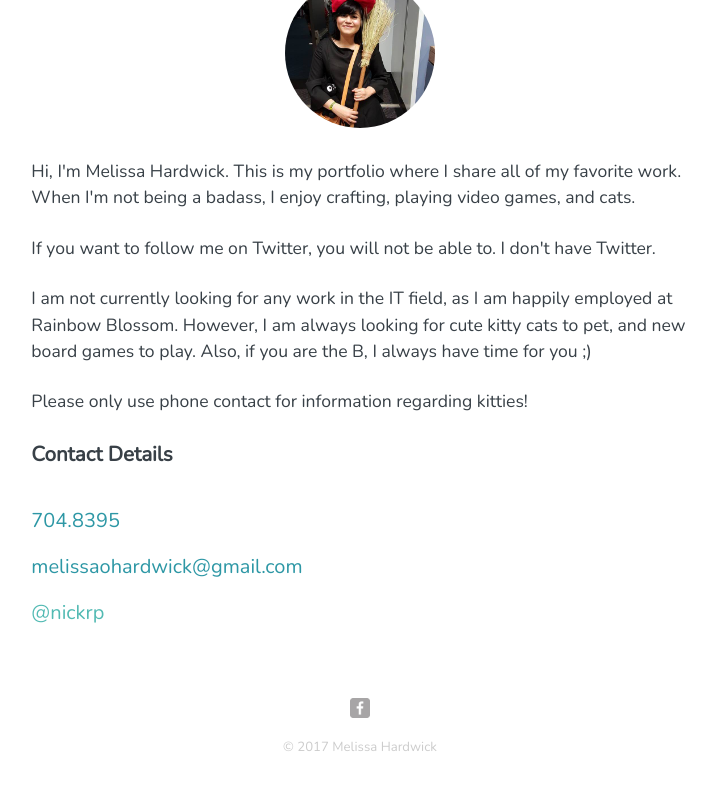
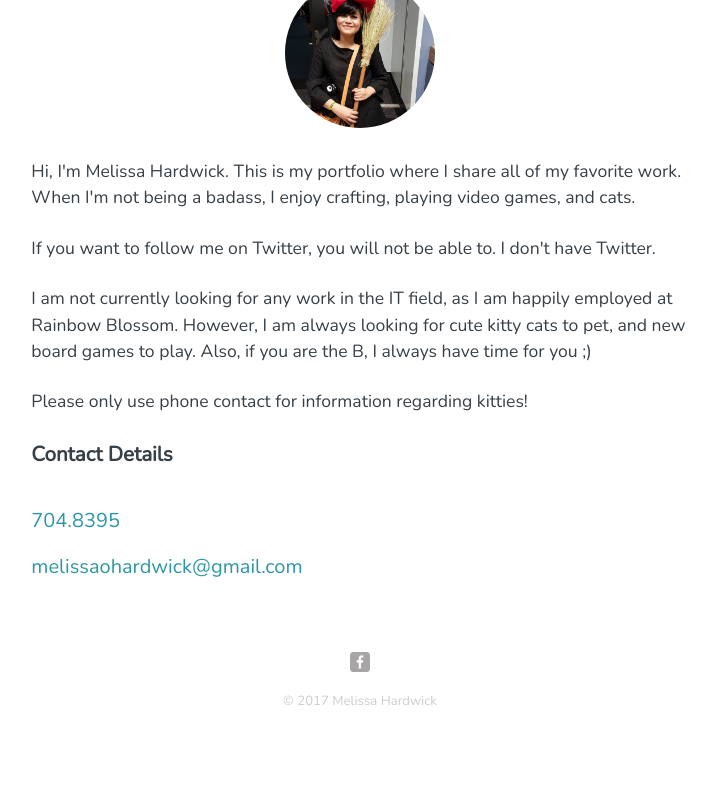
Before and after one commit to rdhammond/meowhard.github.io, a plain HTML site: page index.html in a window 1280 px wide. Shown: the part 340-1129 px from the top of the page, without its empty margins (280-996 px from the left). Drawn offline with nearby package versions, Linux system fonts and the light colour scheme.

Commit message:
corrected contact info

```diff
--- a/index.html
+++ b/index.html
@@ -31,7 +31,6 @@
       <ul class="contact-info">
         <li class="phone"><a href="tel:704.8395">704.8395</a></li>
         <li class="mail"><a href="mailto:melissaohardwick@gmail.com">melissaohardwick@gmail.com</a></li>
-        <li class="twitter"><a href="http://twitter.com/intent/tweet?screen_name=nickrp">@nickrp</a></li>
       </ul>
     </section>
       <footer>
```
